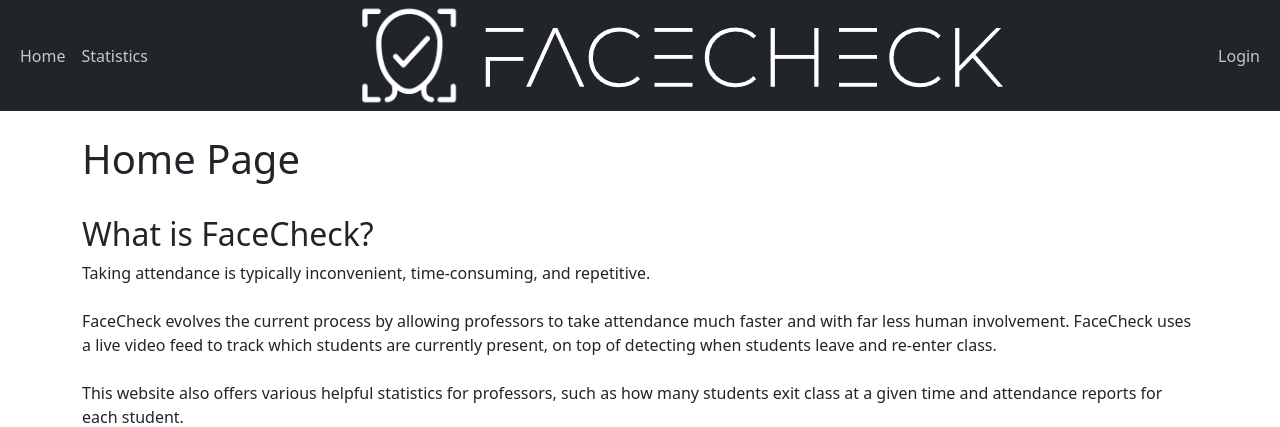
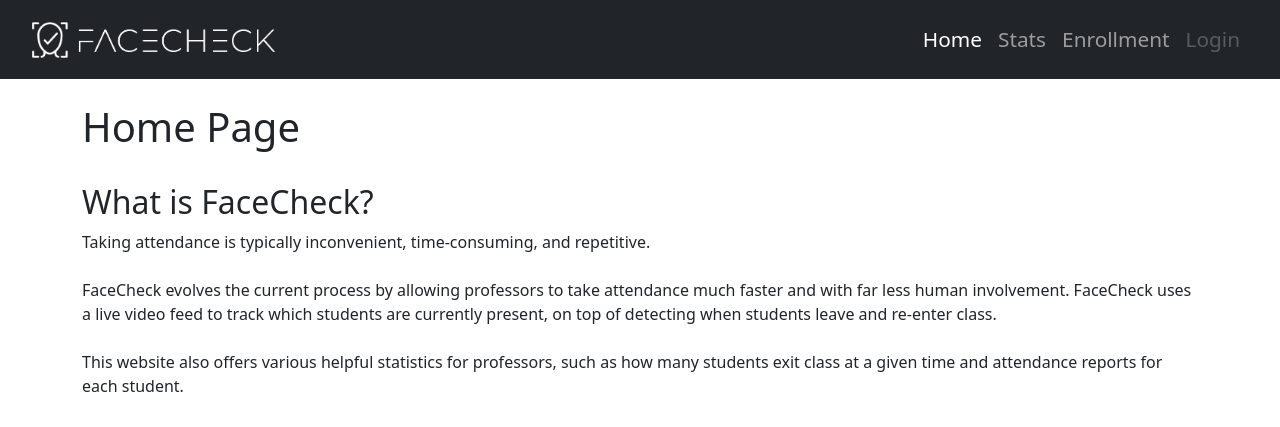
Before and after one commit to 4996wsu/FaceCheck, a Django app: page / in a window 1280 px wide. Shown: the top 427 px of the page. Run offline with Django 4.2, Linux system fonts and the light colour scheme.

Commit message:
Navbar changes

```diff
--- /dev/null
+++ b/webapp/main/static/styles/style.css
@@ -0,0 +1,22 @@
+.navbar-brand {
+    width: 20%;
+    height: auto;
+
+
+}
+.navbar-nav {
+    width: 100%;
+    justify-content: flex-end;
+
+}
+.navbar-nav .nav-item{
+    padding-right: 2rem;
+}
+.nav-item{
+    font-size: 130%;
+}
+.navbar{
+    padding: 1rem 2rem 1rem 2rem;
+
+
+}
--- a/webapp/main/templates/main/base.html
+++ b/webapp/main/templates/main/base.html
@@ -12,63 +12,30 @@
             integrity="sha384-T3c6CoIi6uLrA9TneNEoa7RxnatzjcDSCmG1MXxSR1GAsXEV/Dwwykc2MPK8M2HN"
             crossorigin="anonymous"
         />
+        <link rel="stylesheet" href="{%static 'styles/style.css' %}">
         <title>{% block title %}FaceCheck{% endblock %}</title>
 
-        <!-- TEMPORARY STYLE SHEET, SEPARATE LATER -->
-        <style>
-            .navbar-nav a{
-                color: #c7c7c7;
-            }
-            .navbar-text {
-                color: #c7c7c7;
-            }
-            .navbar-nav a:hover{
-                color: white;
-            }
-        </style>
     </head>
 
     <!--  BODY  -->
     <body>
 
         <!--  Navigation bar -->
-        <nav class = "navbar navbar-expand-lg navbar0dark bg-dark">
-            <div class = "container-fluid">
-                <!--  General page navigation  -->
-                <div>
-                    <ul class = "navbar-nav">
-                        <li class = "nav-item">
-                            <a class = "nav-link" href = "/home">Home</a>
-                        </li>
-                        <li class = "nav-item">
-                            <a class = "nav-link" href = "/stats">Statistics</a>
-                        </li>
-                    </ul>
-                </div>
-                <!--  FaceCheck logo **FIX THIS** -->
-                <div>
-                    <img src= "{% static 'images/FaceCheck.png' %}" alt="FaceCheck logo">
-                </div>
-                <!--  Navigate to login page  -->
-                <div>
-                    <ul class = "navbar-nav">
-                        {% if user.is_authenticated %}
-                        <span class= "navbar-text">Logged in as {{user.username}}|</span>
-                        <li class = "nav-item">
-                            <form method="post" action="{% url 'logout' %}">
-                                {% csrf_token %}
-                                <button type="submit">logout</button>
-                            </form>
-                        </li>
-                        {% else %}
-                        <li class = "nav-item">
-                            <a class = "nav-link" href = "/login">Login</a>
-                        </li>
-                        {% endif %}
-                    </ul>
-                </div>
+
+        <nav class="navbar navbar-expand-lg navbar-dark bg-dark">
+            <img class="navbar-brand" src= "{% static 'images/FaceCheck.png' %}" alt="FaceCheck logo">
+            <button class="navbar-toggler" type="button" data-bs-toggle="collapse" data-bs-target="#navbarNavAltMarkup" aria-controls="navbarNavAltMarkup" aria-expanded="false" aria-label="Toggle navigation">
+                <span class="navbar-toggler-icon"></span>
+              </button>
+            <div class="collapse navbar-collapse" id="navbarNavAltMarkup">
+              <div class="navbar-nav">
+                <a class="nav-item nav-link active" href="#">Home </a>
+                <a class="nav-item nav-link" href="#">Stats</a>
+                <a class="nav-item nav-link" href="#">Enrollment</a>
+                <a class="nav-item nav-link disabled" href="#">Login</a>
+              </div>
             </div>
-        </nav>
+          </nav>
         <br>
 
         <div class = "container">
--- a/webapp/main/templates/main/home.html
+++ b/webapp/main/templates/main/home.html
@@ -2,6 +2,8 @@
 {% block title %}Home Page{% endblock %}
 
 {% block content %}
+
+
     <h1>Home Page</h1>
     <br>
     <h2>What is FaceCheck?</h2>
```
